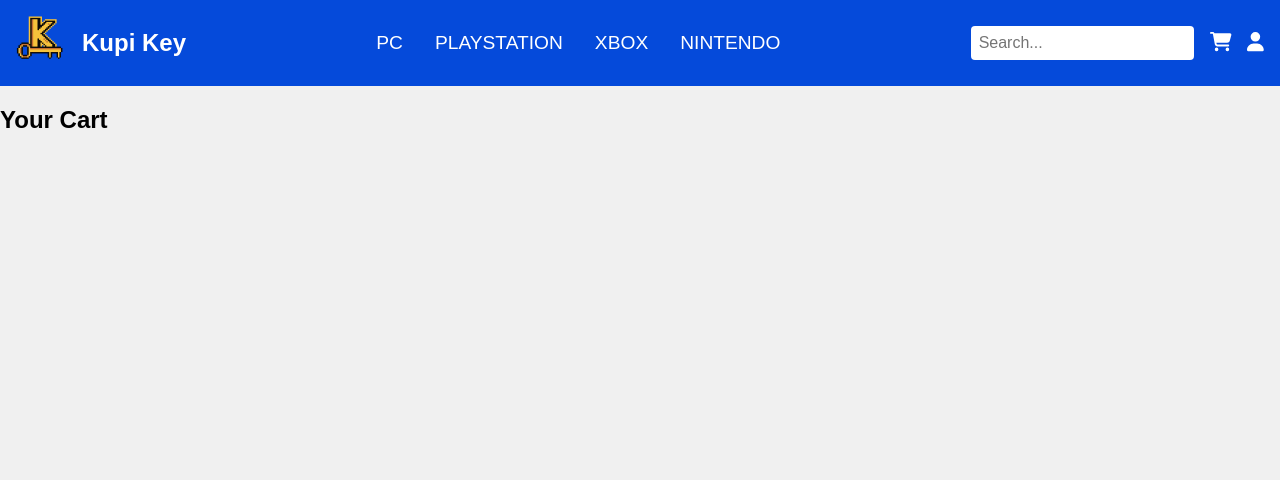
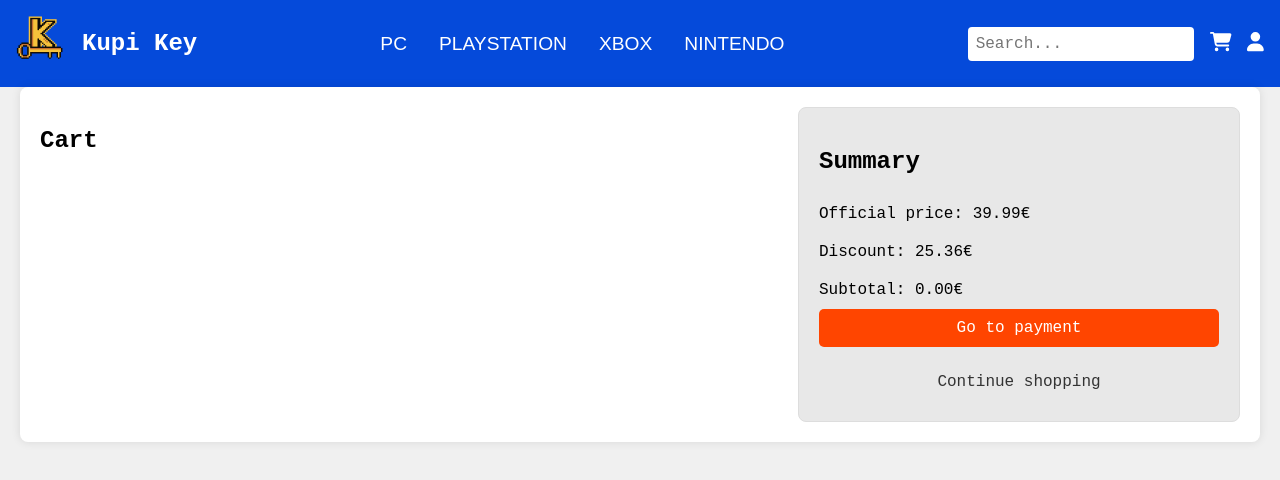
Before and after one commit to Polovni/kupikey, a React (Create React App) app: page /cart in a window 1280 px wide. Shown: the top 480 px of the page. Built offline with nearby package versions, Linux system fonts and the light colour scheme.

Commit message:
finished cart + fonts

```diff
--- a/package.json
+++ b/package.json
@@ -12,6 +12,7 @@
     "@testing-library/user-event": "^13.5.0",
     "react": "^18.3.1",
     "react-dom": "^18.3.1",
+    "react-icons": "^5.2.1",
     "react-router-dom": "^6.23.1",
     "react-scripts": "5.0.1",
     "web-vitals": "^2.1.4"
--- a/src/index.css
+++ b/src/index.css
@@ -1,3 +1,16 @@
+body {
+  font-family: 'Source Code Pro', monospace;
+}
+
+h1, h2, h3, h4, h5, h6 {
+  font-family: 'Press Start 2P', 'Source Code Pro', monospace;
+}
+
+p, a, li, button, input, textarea {
+  font-family: 'Source Code Pro', monospace;
+}
+
+
 body {
   margin: 0;
   font-family: -apple-system, BlinkMacSystemFont, 'Segoe UI', 'Roboto', 'Oxygen',
--- a/src/index.js
+++ b/src/index.js
@@ -3,6 +3,7 @@ import ReactDOM from 'react-dom/client';
 import './index.css';
 import App from './App';
 import reportWebVitals from './reportWebVitals';
+
 
 const root = ReactDOM.createRoot(document.getElementById('root'));
 root.render(
--- a/src/pages/Cart.css
+++ b/src/pages/Cart.css
@@ -1,3 +1,32 @@
+.cart-container {
+    display: flex;
+    justify-content: space-between;
+    padding: 20px;
+    max-width: 1200px;
+    margin: auto;
+    background-color: #fff;
+    border-radius: 8px;
+    box-shadow: 0 0 10px rgba(0, 0, 0, 0.1);
+}
+
+.cart {
+    width: 60%;
+    max-width: 720px;
+}
+
+.summary {
+    width: 35%;
+    max-width: 400px;
+    border: 1px solid #ddd;
+    padding: 20px;
+    border-radius: 8px;
+    background-color: #E8E8E8;
+    display: flex;
+    flex-direction: column;
+    justify-content: space-between;
+    max-height: 320px;
+}
+
 .cart-list {
     display: flex;
     flex-direction: column;
@@ -10,8 +39,12 @@
     gap: 1rem;
     border: 1px solid #ccc;
     padding: 1rem;
-    border-radius: 5px;
-    background-color: #f9f9f9;
+    border-radius: 8px;
+    background-color: #E8E8E8;
+    flex: 0 0 auto;
+    width: 100%;
+    max-width: 680px;
+    overflow: hidden;
 }
 
 .cart-item img {
@@ -24,19 +57,63 @@
     display: flex;
     flex-direction: column;
     gap: 0.5rem;
+    flex-grow: 1;
+    overflow: hidden;
+}
+
+.cart-item-details h3,
+.cart-item-details p {
+    margin: 0;
+    white-space: nowrap;
+    overflow: hidden;
+    text-overflow: ellipsis;
 }
 
 .remove-from-cart-button {
-    padding: 0.5rem 1rem;
-    background-color: #dc3545;
-    color: white;
+    background: none;
     border: none;
-    border-radius: 5px;
     cursor: pointer;
+    color: #dc3545;
     font-size: 1rem;
-    margin-top: 0.5rem;
 }
 
 .remove-from-cart-button:hover {
-    background-color: #c82333;
+    text-decoration: underline;
 }
+
+.remove-from-cart-button svg {
+    width: 20px;
+    height: 20px;
+}
+
+.checkout-button {
+    background-color: #ff4500;
+    color: white;
+    padding: 10px 20px;
+    border: none;
+    cursor: pointer;
+    width: 100%;
+    border-radius: 5px;
+    font-size: 1rem;
+}
+
+.checkout-button:hover {
+    background-color: #e03d00;
+}
+
+.continue-shopping {
+    text-decoration: none;
+    color: #333;
+    display: block;
+    text-align: center;
+    margin-top: 1rem;
+}
+
+.continue-shopping:hover {
+    text-decoration: underline;
+}
+
+.summary p {
+    margin: 10px 0;
+    font-size: 1rem;
+}
--- a/src/pages/Cart.js
+++ b/src/pages/Cart.js
@@ -1,5 +1,6 @@
 import React, { useContext } from 'react';
 import { useNavigate } from 'react-router-dom';
+import { FaTrashCan } from 'react-icons/fa6'; // Correct import
 import { CartContext } from '../context/CartContext';
 import './Cart.css';
 
@@ -11,25 +12,38 @@ const Cart = () => {
         navigate('/payment');
     };
 
+    const calculateTotal = () => {
+        return cart.reduce((total, game) => total + game.price, 0).toFixed(2);
+    };
+
     return (
-        <div>
-            <h2>Your Cart</h2>
+        <div className="cart-container">
+            <div className="cart">
+                <h2>Cart</h2>
                 <div className="cart-list">
                     {cart.map((game, index) => (
                         <div key={index} className="cart-item">
-                        <img src={game.image_url} alt={`${game.name} cover`} />
+                            <img src={game.image_url} alt={`${game.name} cover`} className="cart-item-image" />
                             <div className="cart-item-details">
                                 <h3>{game.name}</h3>
                                 <p>{game.platform}</p>
-                            <p>${game.price}</p>
-                            <button onClick={() => removeFromCart(game.id)} className="remove-from-cart-button">Remove</button>
+                                <p>{game.price}€</p>
                             </div>
+                            <button onClick={() => removeFromCart(game.id)} className="remove-from-cart-button">
+                                <FaTrashCan />
+                            </button>
                         </div>
                     ))}
                 </div>
-            {cart.length > 0 && (
-                <button onClick={handleCheckout} className="checkout-button">Proceed to Checkout</button>
-            )}
+            </div>
+            <div className="summary">
+                <h2>Summary</h2>
+                <p>Official price: 39.99€</p>
+                <p>Discount: 25.36€</p>
+                <p>Subtotal: {calculateTotal()}€</p>
+                <button onClick={handleCheckout} className="checkout-button">Go to payment</button>
+                <p><a href="/shop" className="continue-shopping">Continue shopping</a></p>
+            </div>
         </div>
     );
 };
```
Also changed, not shown: 1 other file (tests, documents, lock files or other folders). Lines whose indentation alone changed are shown as unchanged.
